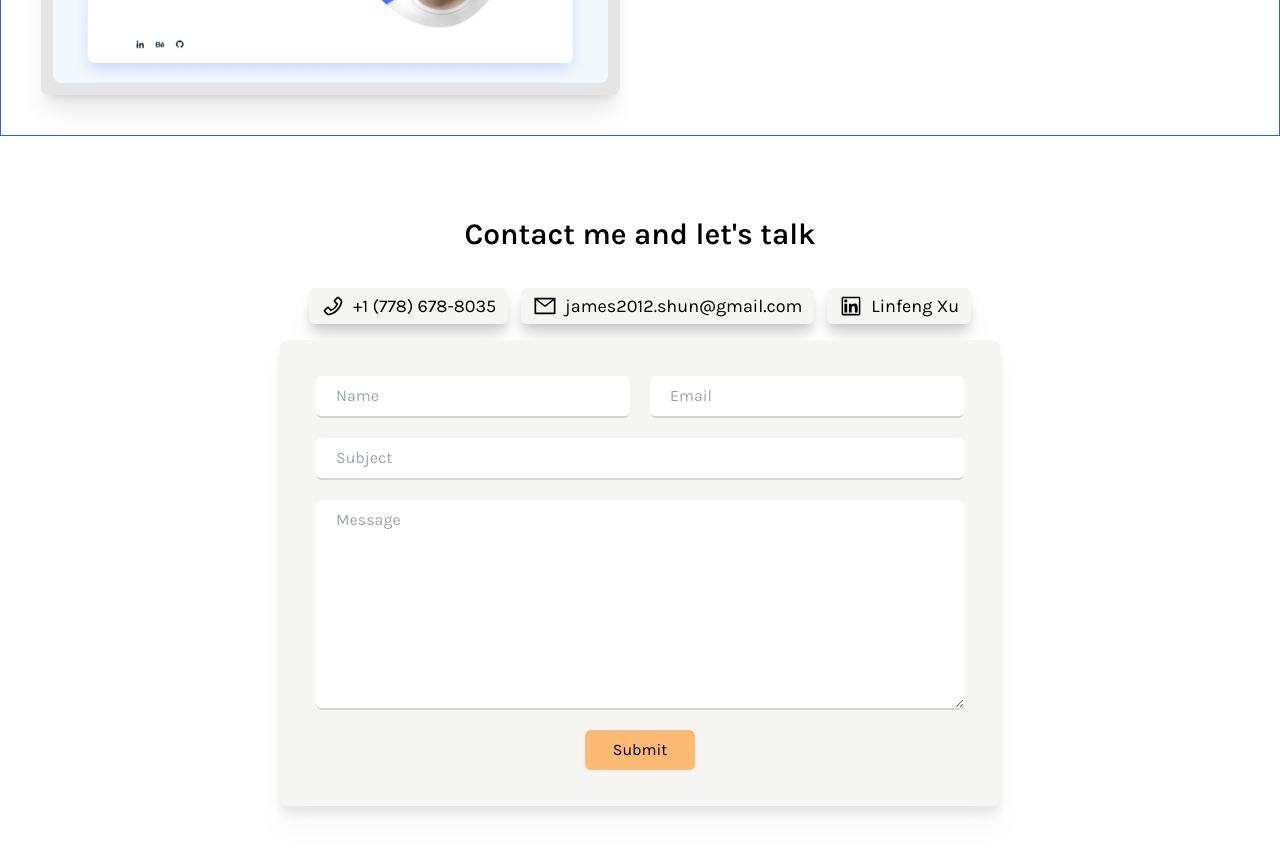
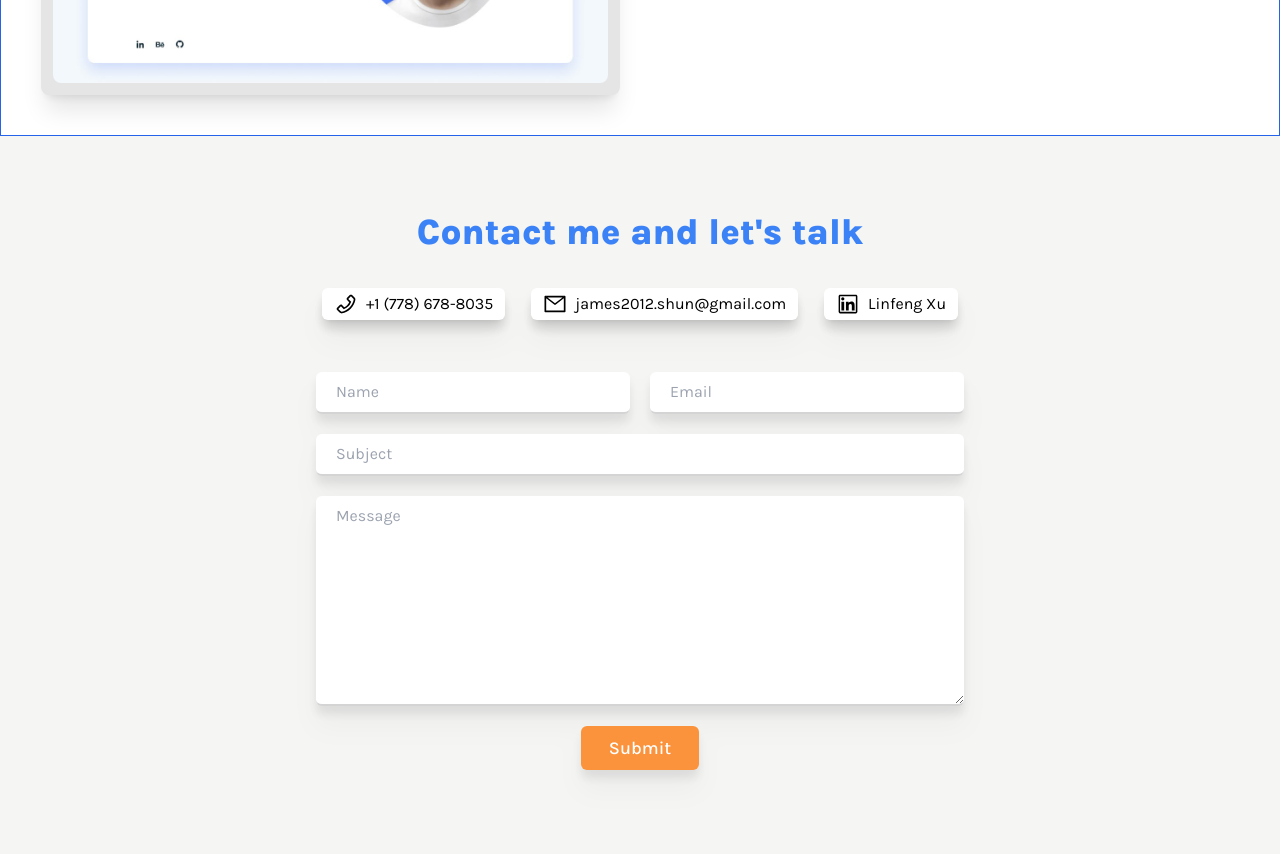
Before and after one commit to whiskey711/my-website-app, a Next.js app: page / in a window 1280 px wide. Shown: the part 2840-3694 px from the top of the page. Built offline with nearby package versions, Linux system fonts and the light colour scheme; a web font is replaced by a local one.

Commit message:
rework done

```diff
--- a/components/Contact.js
+++ b/components/Contact.js
@@ -1,3 +1,4 @@
+import Link from "next/link";
 import { useForm } from "react-hook-form";
 import { AiOutlinePhone, AiOutlineMail, AiOutlineLinkedin } from "react-icons/ai";
 
@@ -16,35 +17,35 @@ export default function Contact() {
   }
 
   return (
-    <div className="w-full min-h-screen">
-      <div className="mx-auto mt-20 w-[800px] text-center">
-      <h1 className="text-3xl font-semibold my-5">Contact me and let's talk</h1>
+    <div className="w-full min-h-screen bg-stone-100">
+      <div className="mx-auto pt-14 w-[800px] text-center">
+      <h1 className="text-4xl font-extrabold py-5 text-blue-500">Contact me and let's talk</h1>
       <div className="mx-10">
         <div className="flex justify-evenly drop-shadow-xl rounded-lg p-4">
-          <div className="flex items-center bg-stone-100 shadow-lg rounded-md py-1 px-3 hover:scale-105 transition">
+          <div className="flex items-center shadow-lg rounded-md py-1 px-3 hover:scale-105 transition bg-white">
             <AiOutlinePhone size={24} />
-            <p className="ml-2 text-lg">+1 (778) 678-8035</p>
+            <p className="ml-2 ">+1 (778) 678-8035</p>
           </div>
           <a
-            className="flex items-center bg-stone-100 shadow-lg rounded-md py-1 px-3 hover:scale-105 transition"
+            className="flex items-center shadow-lg rounded-md py-1 px-3 hover:scale-105 transition bg-white"
             href="mailto:james2012.shun@gmail.com"
             title="Email">
             <AiOutlineMail size={24} />
-            <p className="ml-2 text-lg">james2012.shun@gmail.com</p>
+            <p className="ml-2 ">james2012.shun@gmail.com</p>
           </a>
           <a
-            className="flex items-center bg-stone-100 shadow-lg rounded-md py-1 px-3 hover:scale-105 transition"
+            className="flex items-center shadow-lg rounded-md py-1 px-3 hover:scale-105 transition bg-white"
             href="https://www.linkedin.com/in/linfeng-xu-98b51a126/"
             target="_blank"
             rel="noopener noreferrer"
             title="LinkedIn">
             <AiOutlineLinkedin size={24} />
-            <p className="ml-2 text-lg">Linfeng Xu</p>
+            <p className="ml-2 ">Linfeng Xu</p>
           </a>
 
         </div>
 
-        <div className="drop-shadow-xl rounded-lg p-4 bg-stone-100">
+        <div className="drop-shadow-xl rounded-lg p-4">
           <form
             onSubmit={handleSubmit(onSubmit)}
             className="flex flex-col space-y-5 p-5">
@@ -85,7 +86,7 @@ export default function Contact() {
                 <p className="error-msg">{errors.message.message}</p>}
             </div>
             <button
-              className="px-7 py-2 rounded-md bg-orange-300 hover:bg-yellow-300 hover:scale-105 transition mx-auto"
+              className="px-7 py-2 rounded-md text-white text-lg font-medium bg-orange-400 hover:bg-yellow-400 hover:scale-105 transition mx-auto"
               type="submit">Submit</button>
           </form>
         </div>
--- a/styles/globals.css
+++ b/styles/globals.css
@@ -9,6 +9,7 @@
 @layer base {
   html {
     font-family: 'Karla', sans-serif;
+    scroll-behavior: smooth !important;
   }
   html::-webkit-scrollbar {
     display: none;
```
